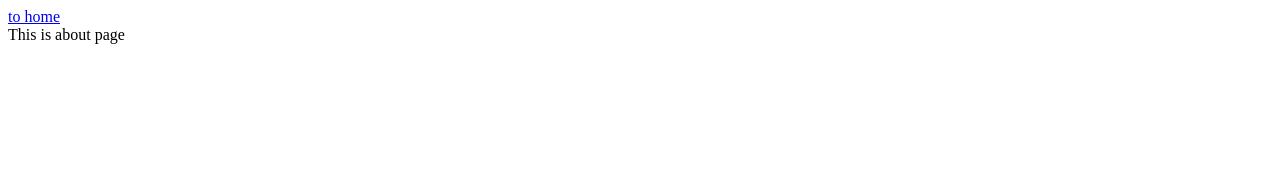
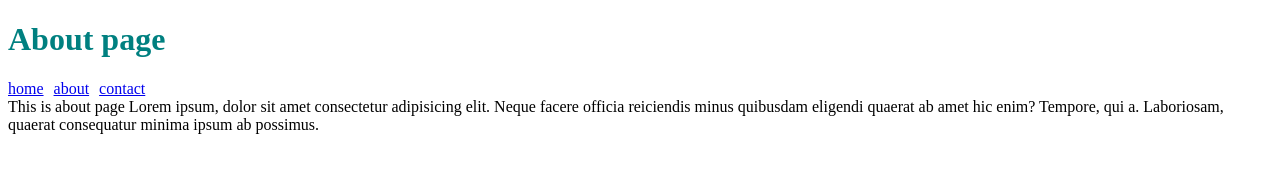
Before and after one commit to digression99/gatsby-example, a Gatsby site: page /about in a window 1280 px wide. Built offline with nearby package versions, Linux system fonts and the light colour scheme; Gatsby itself is replaced by a stand-in of ours.

Commit message:
Add contact page

```diff
--- /dev/null
+++ b/src/components/header.jsx
@@ -0,0 +1,31 @@
+import React from "react"
+import { Link } from "gatsby"
+
+const linkStyle = {
+  marginRight: "10px",
+}
+
+export default ({ headerText }) => (
+  <div
+    style={{
+      color: "teal",
+    }}
+  >
+    <h1>{headerText}</h1>
+    <div
+      style={{
+        display: "flex",
+      }}
+    >
+      <Link to="/" style={linkStyle}>
+        home
+      </Link>
+      <Link to="/about" style={linkStyle}>
+        about
+      </Link>
+      <Link to="/contact" style={linkStyle}>
+        contact
+      </Link>
+    </div>
+  </div>
+)
--- a/src/pages/about.jsx
+++ b/src/pages/about.jsx
@@ -1,11 +1,16 @@
 import React from "react"
-import { Link } from "gatsby"
+import Header from "../components/header"
 
 export default () => {
   return (
     <div>
-      <Link to="/">to home</Link>
-      <div>This is about page</div>
+      <Header headerText="About page" />
+      <div>
+        This is about page Lorem ipsum, dolor sit amet consectetur adipisicing
+        elit. Neque facere officia reiciendis minus quibusdam eligendi quaerat
+        ab amet hic enim? Tempore, qui a. Laboriosam, quaerat consequatur minima
+        ipsum ab possimus.
+      </div>
     </div>
   )
 }
```
Also changed, not shown: src/pages/contact.jsx (added, +11 -0 lines), src/pages/index.jsx (+5 -3 lines).
